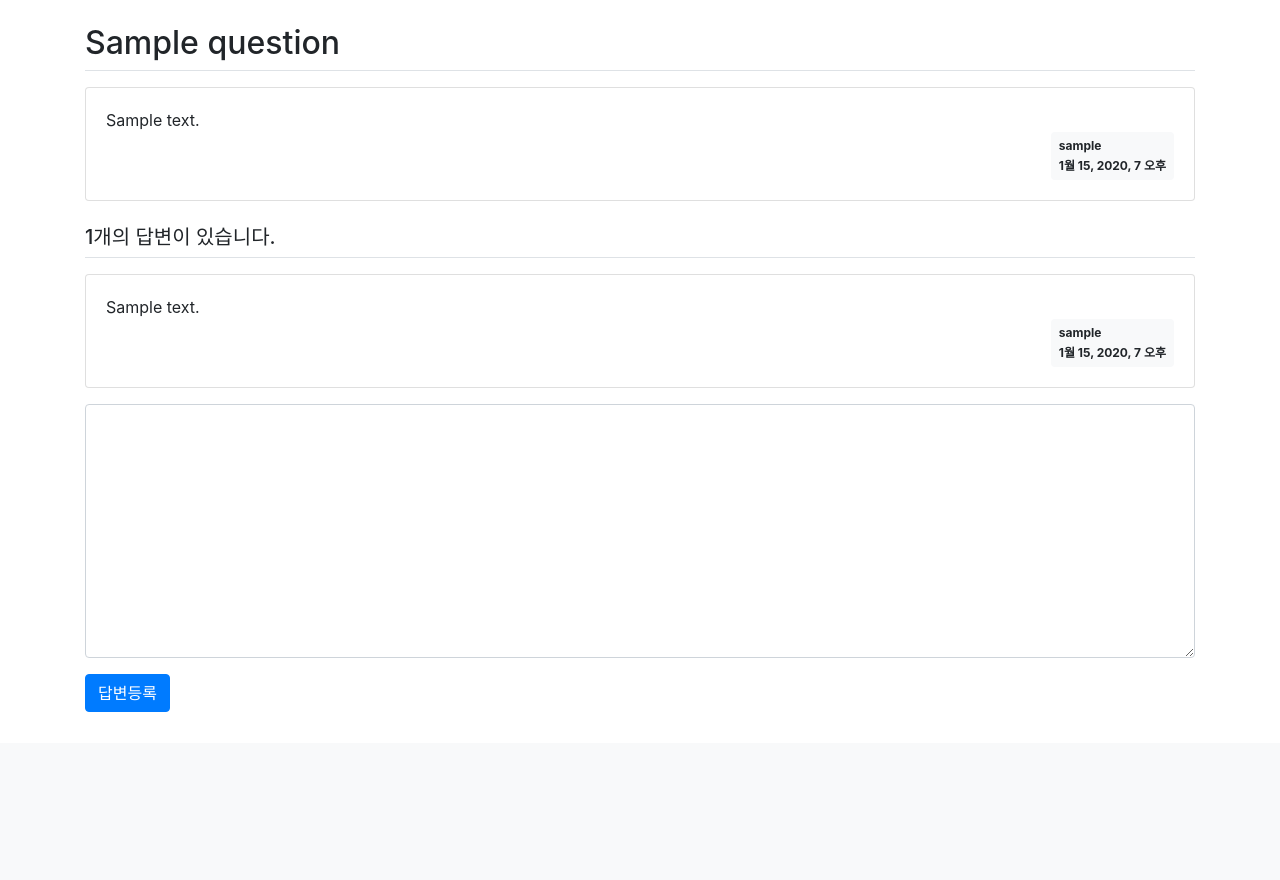
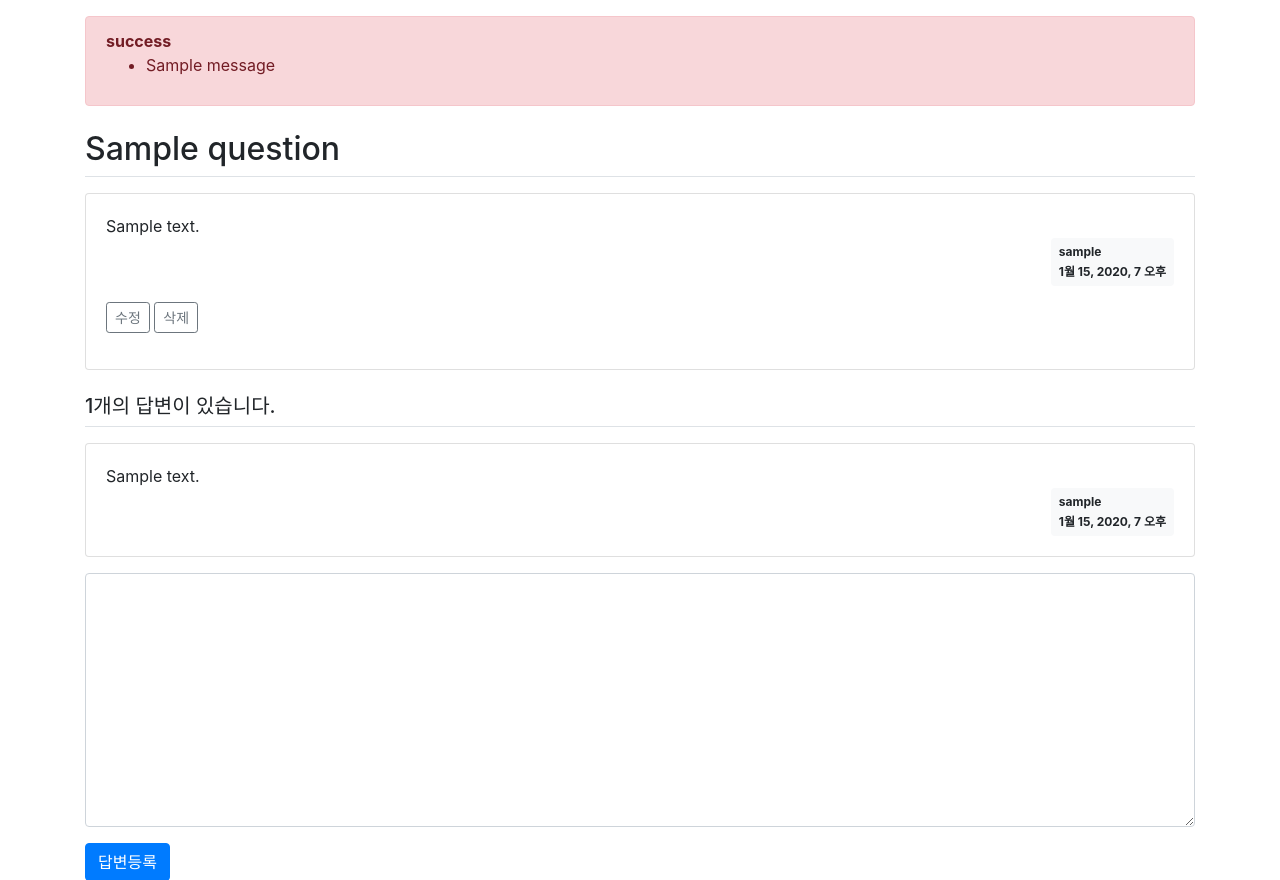
Before and after one commit to jghee/Django_pratice, a Django app: page /pybo/1/ in a window 1280 px wide. Shown: the part 57-937 px from the top of the page. Before the commit the page ends 769 px from the top, so only its background shows below. Run offline with Django 3.2, Linux system fonts and the light colour scheme; a user stored in the database is signed in; tables that the repository leaves empty hold one stand-in row (values such as "Sample post"); one stand-in notice (Sample message) is shown; some libraries are stand-ins or nearby versions.

Commit message:
질문 수정&삭제

```diff
--- a/pybo/models.py
+++ b/pybo/models.py
@@ -9,6 +9,7 @@ class Question(models.Model):
     content = models.TextField()
     create_date = models.DateTimeField()
     author = models.ForeignKey(User, on_delete=models.CASCADE)
+    modify_date = models.DateTimeField(null=True, blank=True)
 
 
     def __str__(self):
@@ -20,3 +21,4 @@ class Answer(models.Model):
     content = models.TextField()
     create_date = models.DateTimeField()
     author = models.ForeignKey(User, on_delete=models.CASCADE)
+    modify_date = models.DateTimeField(null=True, blank=True)
--- a/pybo/urls.py
+++ b/pybo/urls.py
@@ -11,4 +11,6 @@ urlpatterns = [
     path('<int:question_id>/', views.detail, name='detail'),
     path('answer/create/<int:question_id>/', views.answer_create, name='answer_create'),
     path('question/create/', views.question_create, name='question_create'),
+    path('question/modify/<int:question_id>/', views.question_modify, name='question_modify'),
+    path('question/delete/<int:question_id>/', views.question_delete, name='question_delete'),
 ]
--- a/pybo/views.py
+++ b/pybo/views.py
@@ -4,6 +4,7 @@ from django.utils import timezone
 from .forms import QuestionForm, AnswerForm
 from django.core.paginator import Paginator
 from django.contrib.auth.decorators import login_required
+from django.contrib import messages
 
 
 # Create your views here.
@@ -67,3 +68,40 @@ def question_create(request):
         form = QuestionForm()
     context = {'form': form}
     return render(request, 'pybo/question_form.html', context)
+
+
+@login_required(login_url='common:login')
+def question_modify(request, question_id):
+    """
+    pybo 질문수정
+    """
+    question = get_object_or_404(Question, pk=question_id)
+    if request.user != question.author:
+        messages.error(request, '수정권한이 없습니다.')
+        return redirect('pybo:detail', question_id=question.id)
+
+    if request.method == "POST":
+        form = QuestionForm(request.POST, instance=question)
+        if form.is_valid():
+            question = form.save(commit=False)
+            question.author = request.user
+            question.modify_date = timezone.now()
+            question.save()
+            return redirect('pybo:detail', question_id=question.id)
+    else:
+        form = QuestionForm(instance=question)
+    context = {'form':form}
+    return render(request, 'pybo/question_form.html', context)
+
+
+@login_required(login_url='common:login')
+def question_delete(request, question_id):
+    """
+    pybo 질문 삭제
+    """
+    question = get_object_or_404(Question, pk=question_id)
+    if request.user != question.author:
+        messages.error(request, '삭제권한이 없습니다')
+        return redirect('pybo:detail', question_id=question.id)
+    question.delete()
+    return redirect('pybo:index')
--- a/templates/base.html
+++ b/templates/base.html
@@ -14,5 +14,7 @@
 {% endblock %}
 <script src="{% static 'jquery-3.4.1.min.js' %}"></script>
 <script src="{% static 'bootstrap.min.js' %}"></script>
+{% block script %}
+{% endblock %}
 </body>
 </html>
--- a/templates/pybo/question_detail.html
+++ b/templates/pybo/question_detail.html
@@ -4,6 +4,14 @@
 {% load static %}
 <link rel="stylesheet" type="text/css" href="{% static 'bootstrap.min.css' %}">
 <div class="container my-3">
+    {% if messages %}
+    <div class="alert alert-danger my-3" role="alert">
+        {% for message in messages %}
+            <strong>{{ message.tags }}</strong>
+            <ul><li>{{ message.message }}</li></ul>
+        {% endfor %}
+    </div>
+    {% endif %}
     <h2 class="border-bottom py-2">{{ question.subject }}</h2>
     <div class="card my-3">
         <div class="card-body">
@@ -14,6 +22,14 @@
                     <div>{{ question.create_date }}</div>
                 </div>
             </div>
+            {% if request.user == question.author %}
+                <div class="my-3">
+                    <a href="{% url 'pybo:question_modify' question.id %}"
+                       class="btn btn-sm btn-outline-secondary">수정</a>
+                    <a href="#" class="delete btn btn-sm btn-outline-secondary"
+                       data-uri="{% url 'pybo:question_delete' question.id %}">삭제</a>
+                </div>
+            {% endif %}
         </div>
     </div>
     <h5 class="border-bottom my-3 py-2">{{ question.answer_set.count }}개의 답변이 있습니다.</h5>
@@ -39,3 +55,14 @@
     </form>
 </div>
 {% endblock %}
+{% block script %}
+<script type='text/javascript'>
+$(document).ready(function () {
+    $(".delete").on('click', function () {
+        if(confirm("정말로 삭제하시겠습니까?")) {
+            location.href = $(this).data('uri');
+        }
+    });
+});
+</script>
+{% endblock %}
```
Also changed, not shown: pybo/migrations/0004_auto_20210713_1511.py (added).
